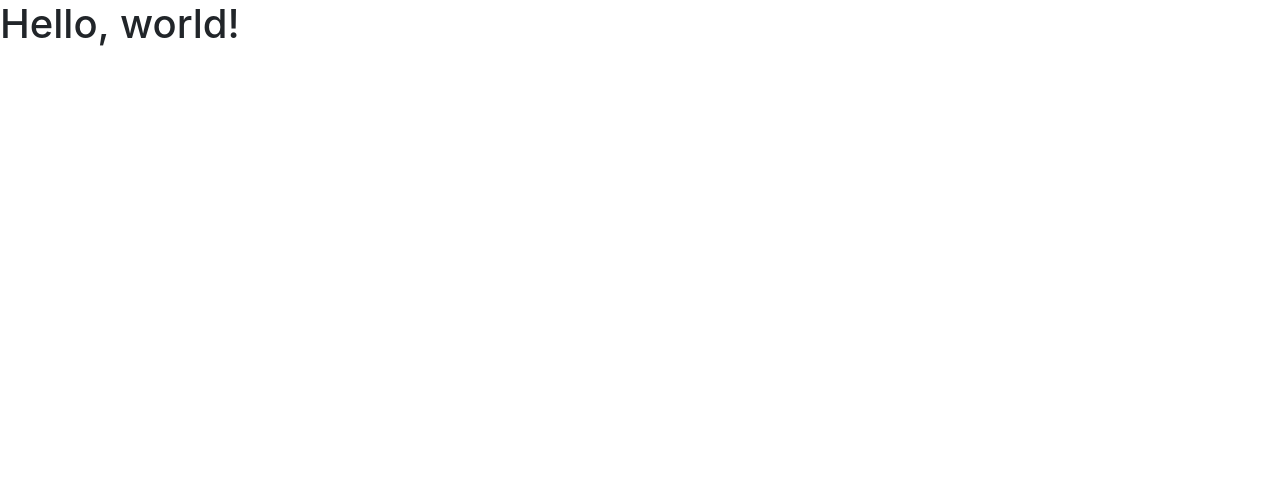
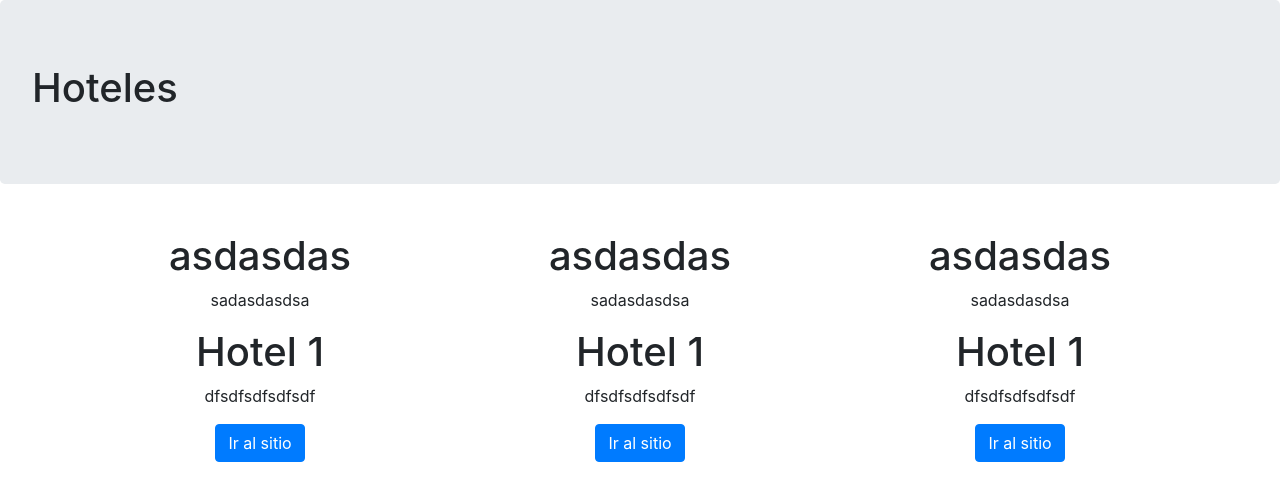
Before and after one commit to Evisoncy/Bootstrap, a website: page index.html in a window 1280 px wide. Drawn offline with nearby package versions, Linux system fonts and the light colour scheme.

Commit message:
asdasdsa

```diff
--- a/index.html
+++ b/index.html
@@ -9,20 +9,63 @@
     <!-- Bootstrap CSS -->
     <link rel="stylesheet" href="node_modules/bootstrap/dist/css/bootstrap.min.css">
 
-    <title>Hello, world!</title>
+    <title>Guia hoteles</title>
 </head>
 
 <body>
-    <h1>Hello, world!</h1>
+    <div class="jumbotron">
+        <h1>Hoteles</h1>
+    </div>
 
-    <!-- Optional JavaScript; choose one of the two! -->
+    <div class="container text-center">
+        <div class="row">
+            <div class="col">
+                <p>
+                    <h1>asdasdas</h1>
+                    <p>sadasdasdsa</p>
+                </p>
+            </div>
+            <div class="col">
+                <p>
+                    <h1>asdasdas</h1>
+                    <p>sadasdasdsa</p>
+                </p>
+            </div>
+            <div class="col">
+                <p>
+                    <h1>asdasdas</h1>
+                    <p>sadasdasdsa</p>
+                </p>
+            </div>
+        </div>
+        <div class="row">
+            <div class="col">
+                <h1>Hotel 1</h1>
+                <p>dfsdfsdfsdfsdf</p>
+                <button class="btn btn-primary">Ir al sitio</button>
+            </div>
+            <div class="col">
+                <h1>Hotel 1</h1>
+                <p>dfsdfsdfsdfsdf</p>
+                <button class="btn btn-primary">Ir al sitio</button>
+            </div>
+            <div class="col">
+                <h1>Hotel 1</h1>
+                <p>dfsdfsdfsdfsdf</p>
+                <button class="btn btn-primary">Ir al sitio</button>
+            </div>
+        </div>
 
-    <!-- Option 1: Bootstrap Bundle with Popper -->
-    <script src="node_modules/bootstrap/dist/js/bootstrap.min.js"></script>
+    </div>
+    </div>
 
-    <!-- Option 2: Separate Popper and Bootstrap JS -->
+
+
 
     <script src="node_modules/popper.js/dist/popper.min.js"></script>
     <script src="node_modules/jquery/dist/jquery.min.js"></script>
 
+    <script src="node_modules/bootstrap/dist/js/bootstrap.min.js"></script>
+
+
 </body>
```
Also changed, not shown: 1 other file.
